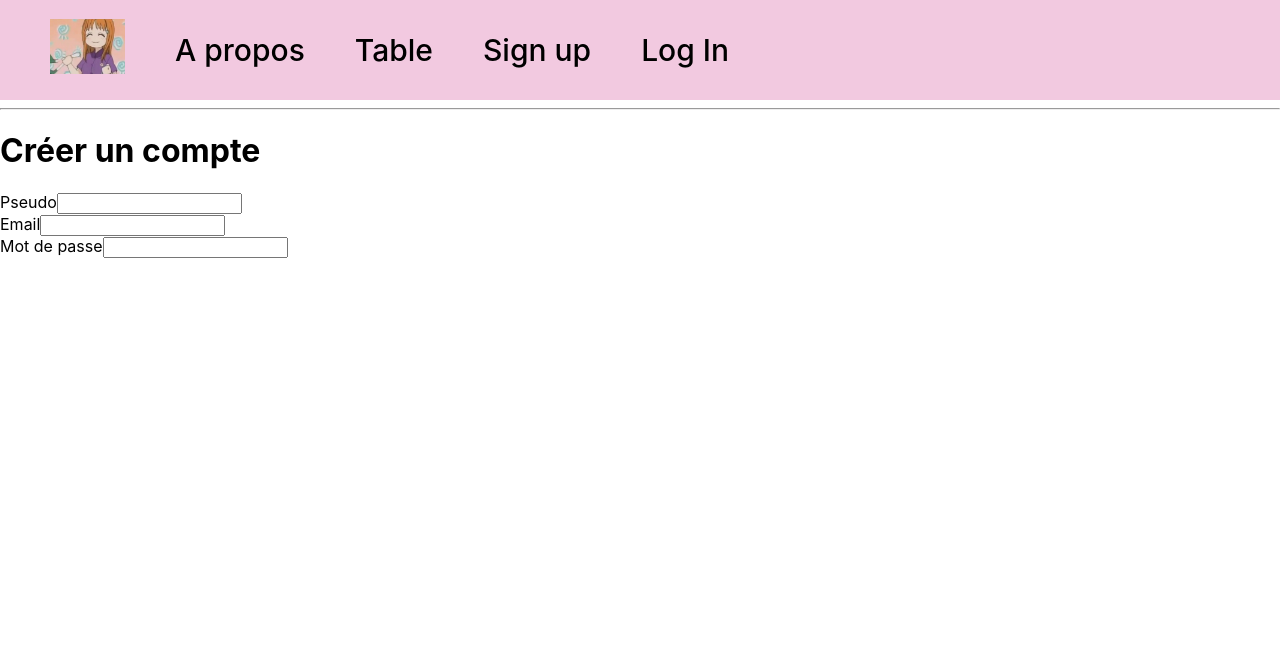
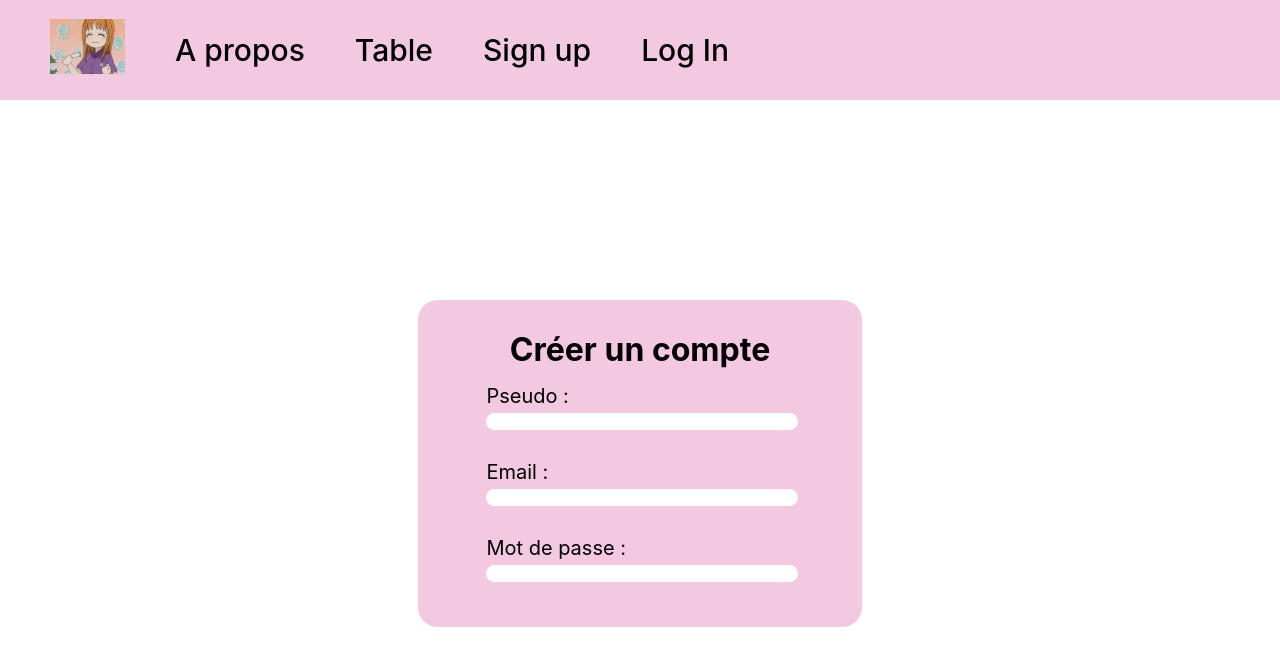
Before and after one commit to Wadaarik/NodeReact, a React (Create React App) app in the folder frontend/: page /signup in a window 1280 px wide. Shown: the top 666 px of the page. Built offline with nearby package versions, Linux system fonts and the light colour scheme.

Commit message:
signup desing

```diff
--- a/frontend/src/App.css
+++ b/frontend/src/App.css
@@ -63,3 +63,39 @@
 }
 
 /* SignUp */
+
+#signup {
+  display: flex;
+  flex-direction: column;
+  background-color: #f2c9E0;
+  width: 30%;
+  height: auto;
+  justify-content: center;
+  align-items: center;
+  margin: auto;
+  padding: 30px;
+  border-radius: 20px;
+  margin-top: 200px;
+}
+
+#signup h1{
+ margin: 0;
+}
+
+#signup .form{
+  display: flex;
+  flex-direction: column;
+  margin: 15px 0;
+  width: 80%;
+}
+
+#signup .form label{
+  font-size: 20px;
+}
+
+#signup .form input{
+  margin-top: 5px;
+  width: 100%;
+  border-radius: 20px;
+  border: 0px;
+}
--- a/frontend/src/components/signup.js
+++ b/frontend/src/components/signup.js
@@ -8,15 +8,15 @@ class Signup extends React.Component {
 
                 <h1>Créer un compte</h1>
                 <div class="form">
-                    <label for="pseudo"> Pseudo</label>
+                    <label for="pseudo">Pseudo : </label>
                     <input name="pseudo" type="text" />
                 </div>
                 <div class="form">
-                    <label for="email"> Email</label>
+                    <label for="email">Email : </label>
                     <input name="email" type="text" />
                 </div>
                 <div class="form">
-                    <label for="mdp"> Mot de passe</label>
+                    <label for="mdp">Mot de passe : </label>
                     <input name="mdp" type="text" />
                 </div>
 
--- a/frontend/src/routes.js
+++ b/frontend/src/routes.js
@@ -19,7 +19,6 @@ class Navbar extends React.Component {
                 <p><Link to="/login">Log In</Link></p>
             </div>
 
-            <hr />
             <div className="main-route-place">
               <Route exact path="/" component={Home} />
               <Route path="/about" component={About} />
```
